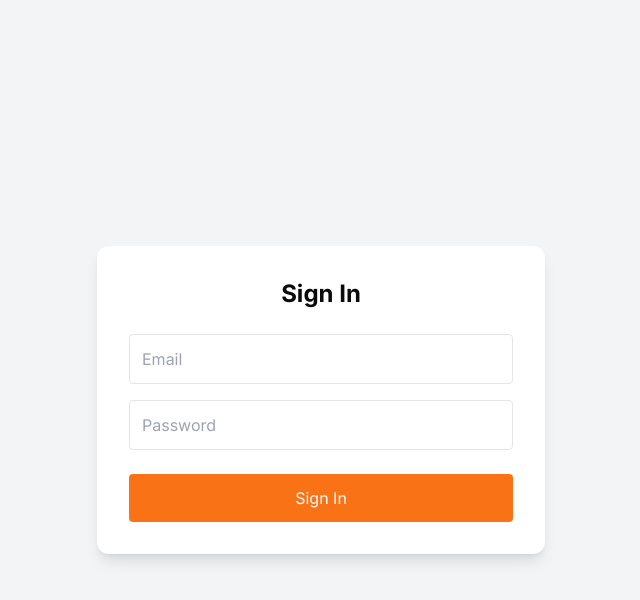
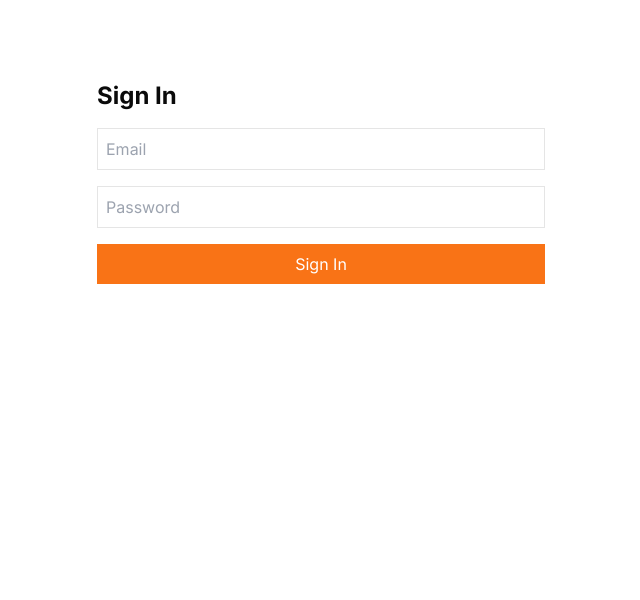
Before and after one commit to saimkhan22/AI-Driven-TourPlanningWebApp, a Next.js app in the folder webapp/: page /auth/signin in a window 1280 px wide. Shown: the top 600 px of the page, without its empty margins (319-959 px from the left). Built offline with nearby package versions, Linux system fonts and the light colour scheme.

Commit message:
siginin is proper secure and working

```diff
--- /dev/null
+++ b/webapp/app/api/auth/login/route.ts
@@ -0,0 +1,65 @@
+import { NextResponse } from 'next/server';
+import bcrypt from 'bcryptjs';
+import jwt from 'jsonwebtoken';
+import connectDB from '@/lib/mongodb';
+import User from '@/models/User';
+
+export async function POST(req: Request) {
+  try {
+    await connectDB();
+
+    const { email, password } = await req.json();
+
+    // 1️⃣ Validate input
+    if (!email || !password) {
+      return NextResponse.json(
+        { message: 'Email and password are required' },
+        { status: 400 }
+      );
+    }
+
+    // 2️⃣ Find user
+   const user = await User.findOne({ email } as any);
+
+    if (!user) {
+      return NextResponse.json(
+        { message: 'Invalid email or password' },
+        { status: 401 }
+      );
+    }
+
+    // 3️⃣ Compare password
+    const isMatch = await bcrypt.compare(password, user.password);
+
+    if (!isMatch) {
+      return NextResponse.json(
+        { message: 'Invalid email or password' },
+        { status: 401 }
+      );
+    }
+
+    // 4️⃣ Create token
+    const token = jwt.sign(
+      { userId: user._id },
+      process.env.JWT_SECRET!,
+      { expiresIn: '7d' }
+    );
+
+    // 5️⃣ Success
+    return NextResponse.json({
+      message: 'Login successful',
+      token,
+      user: {
+        id: user._id,
+        email: user.email,
+      },
+    });
+
+  } catch (error) {
+    console.error('Login error:', error);
+    return NextResponse.json(
+      { message: 'Server error' },
+      { status: 500 }
+    );
+  }
+}
--- a/webapp/app/api/auth/signin/route.ts
+++ /dev/null
@@ -1,55 +0,0 @@
-import { NextResponse } from "next/server";
-import dbConnect from "@/lib/mongodb";
-import User from "@/models/User";
-import bcrypt from "bcryptjs";
-
-export async function POST(req: Request) {
-  try {
-    await dbConnect();
-
-    const { email, password } = await req.json();
-
-    if (!email || !password) {
-      return NextResponse.json(
-        { message: "Email and password are required" },
-        { status: 400 }
-      );
-    }
-
-    const user = await User.findOne({ email });
-
-    if (!user) {
-      return NextResponse.json(
-        { message: "Invalid email or password" },
-        { status: 401 }
-      );
-    }
-
-    const isMatch = await bcrypt.compare(password, user.password);
-
-    if (!isMatch) {
-      return NextResponse.json(
-        { message: "Invalid email or password" },
-        { status: 401 }
-      );
-    }
-
-    return NextResponse.json(
-      {
-        message: "Login successful",
-        user: {
-          id: user._id,
-          name: user.name,
-          email: user.email,
-        },
-      },
-      { status: 200 }
-    );
-  } catch (error) {
-    console.error("LOGIN ERROR:", error);
-    return NextResponse.json(
-      { message: "Server error" },
-      { status: 500 }
-    );
-  }
-}
--- a/webapp/app/auth/signin/page.tsx
+++ b/webapp/app/auth/signin/page.tsx
@@ -2,59 +2,77 @@
 
 import { useState } from 'react';
 import { useRouter } from 'next/navigation';
-import { loginUser } from '@/lib/auth';
 
-export default function SignInPage() {
+export default function SignIn() {
   const router = useRouter();
   const [email, setEmail] = useState('');
   const [password, setPassword] = useState('');
   const [loading, setLoading] = useState(false);
+  const [error, setError] = useState('');
 
-  const handleSubmit = async (e: React.FormEvent) => {
+  const handleLogin = async (e: React.FormEvent) => {
     e.preventDefault();
+    setError('');
     setLoading(true);
 
-    // ✅ Simulate backend success
-    setTimeout(() => {
-      loginUser({ email });
-      router.push('/dashboard'); // 🔥 IMPORTANT
-    }, 800);
+    try {
+      const res = await fetch('/api/auth/login', {
+        method: 'POST',
+        headers: { 'Content-Type': 'application/json' },
+        body: JSON.stringify({ email, password }),
+      });
+
+      const data = await res.json();
+
+      // ❌ WRONG EMAIL OR PASSWORD
+      if (!res.ok) {
+        setError(data.message || 'Login failed');
+        setLoading(false);
+        return;
+      }
+
+      // ✅ SUCCESS
+      localStorage.setItem('token', data.token);
+      router.push('/dashboard');
+
+    } catch (err) {
+      setError('Backend server not reachable');
+    } finally {
+      setLoading(false);
+    }
   };
 
   return (
-    <div className="min-h-screen flex items-center justify-center bg-gray-100">
-      <form
-        onSubmit={handleSubmit}
-        className="bg-white p-8 rounded-xl shadow-lg w-full max-w-md"
-      >
-        <h1 className="text-2xl font-bold mb-6 text-center">Sign In</h1>
+    <form onSubmit={handleLogin} className="max-w-md mx-auto mt-20 space-y-4">
+      <h1 className="text-2xl font-bold">Sign In</h1>
+
+      {error && <p className="text-red-500">{error}</p>}
 
       <input
         type="email"
         placeholder="Email"
-          className="w-full border p-3 rounded mb-4"
-          required
+        className="w-full border p-2"
         value={email}
         onChange={(e) => setEmail(e.target.value)}
+        required
       />
 
       <input
         type="password"
         placeholder="Password"
-          className="w-full border p-3 rounded mb-6"
-          required
+        className="w-full border p-2"
         value={password}
         onChange={(e) => setPassword(e.target.value)}
+        required
       />
 
       <button
         type="submit"
+        className="w-full bg-orange-500 text-white py-2"
         disabled={loading}
-          className="w-full bg-orange-500 text-white py-3 rounded hover:bg-orange-600"
       >
         {loading ? 'Signing in...' : 'Sign In'}
       </button>
     </form>
-    </div>
   );
 }
--- a/webapp/app/destinations/page.tsx
+++ b/webapp/app/destinations/page.tsx
@@ -3,6 +3,7 @@
 
 const isLoggedIn =
   typeof window !== 'undefined' && localStorage.getItem('token');
+
 
 import { useState } from 'react';
 import { Button } from '@/components/ui/button';
--- /dev/null
+++ b/webapp/components/Navigations/Backlink.tsx
@@ -0,0 +1,22 @@
+'use client';
+
+import { useEffect, useState } from 'react';
+import Link from 'next/link';
+
+export default function BackLink() {
+  const [isLoggedIn, setIsLoggedIn] = useState(false);
+
+  useEffect(() => {
+    const token = localStorage.getItem('token');
+    setIsLoggedIn(!!token);
+  }, []);
+
+  return (
+    <Link
+      href={isLoggedIn ? '/dashboard' : '/'}
+      className="flex items-center gap-2 text-sm text-gray-600 hover:text-orange-500 mb-6"
+    >
+      ← Back to {isLoggedIn ? 'Dashboard' : 'Home'}
+    </Link>
+  );
+}
```
Also changed, not shown: webapp/models/User.ts (+6 -11 lines). Lines whose indentation alone changed are shown as unchanged.
